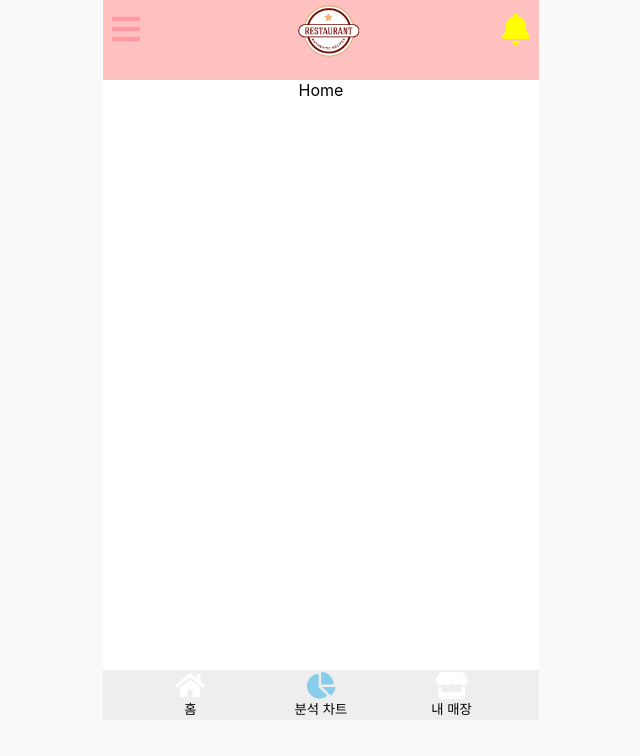
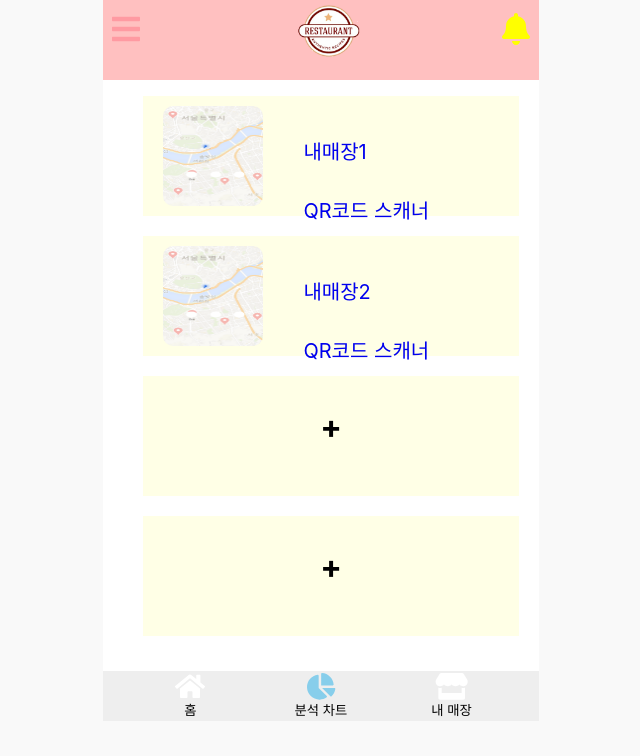
Before and after one commit to Naechelin/nechelin-frontend, a React (Create React App) app in the folder nechelin/: page / in a window 1280 px wide. Shown: the top 756 px of the page, without its empty margins (319-959 px from the left). Built offline with nearby package versions, Linux system fonts and the light colour scheme.

Commit message:
점주화면 QR코드 스캐너 및 번호로 적립화면 하다 말았음

```diff
--- a/nechelin/src/App.js
+++ b/nechelin/src/App.js
@@ -7,7 +7,8 @@ import OwnerAppHeader from "./Components/OwnerLayout/OwnerAppHeader/OwnerAppHead
 import OwnerAppMiddle from "./Components/OwnerLayout/OwnerAppMiddle/OwnerAppMiddle";
 import OwnerAppFooter from "./Components/OwnerLayout/OwnerAppFooter/OwnerAppFooter";
 import "./App.css";
-import {BrowserRouter as Router} from "react-router-dom";
+import {BrowserRouter as Router, Switch, Route} from "react-router-dom";
+
 function App() {
 	let member_type = "owner";
 	if (member_type === "customer")
--- a/nechelin/src/Components/Owner/Home/Home.css
+++ b/nechelin/src/Components/Owner/Home/Home.css
@@ -0,0 +1,30 @@
+.Home {
+	max-height: 570px;
+}
+.Home li {
+	background-color: #ffffe6;
+	padding: 10px;
+	margin-bottom: 20px;
+	list-style: none;
+	min-height: 100px;
+	max-width: 90%;
+}
+
+.Home img {
+	float: left;
+	margin-left: 10px;
+	width: 100px;
+	height: 100px;
+	border-radius: 10px;
+}
+
+.Home label {
+	float: left;
+	margin-left: 40px;
+	margin-top: 30px;
+	font-size: 20px;
+}
+
+.Home h1 {
+	text-align: center;
+}
--- a/nechelin/src/Components/Owner/Home/Home.js
+++ b/nechelin/src/Components/Owner/Home/Home.js
@@ -1,8 +1,41 @@
 import React, {Component} from "react";
+import "./Home.css";
+import {Link} from "react-router-dom";
 
 class Home extends Component {
 	render() {
-		return <div>Home</div>;
+		return (
+			<div className="Home">
+				<ul>
+					<Link to="/QRcodeScanner?storeNum=1">
+						<li>
+							<img
+								src="/images/background.png"
+								alt="매장사진"
+							></img>
+							<label>내매장1</label>
+							<label>QR코드 스캐너</label>
+						</li>
+					</Link>
+					<Link to="/QRcodeScanner?storeNum=2">
+						<li>
+							<img
+								src="/images/background.png"
+								alt="매장사진"
+							></img>
+							<label>내매장2</label>
+							<label>QR코드 스캐너</label>
+						</li>
+					</Link>
+					<li>
+						<h1>+</h1>
+					</li>
+					<li>
+						<h1>+</h1>
+					</li>
+				</ul>
+			</div>
+		);
 	}
 }
 
--- a/nechelin/src/Components/Owner/MyStore/MyStore.js
+++ b/nechelin/src/Components/Owner/MyStore/MyStore.js
@@ -1,8 +1,12 @@
 import React, {Component} from "react";
-
+import Store from "../../Common/Store/Store";
 class MyStore extends Component {
 	render() {
-		return <div>MyStore</div>;
+		return (
+			<div>
+				<Store />
+			</div>
+		);
 	}
 }
 
--- /dev/null
+++ b/nechelin/src/Components/Owner/QRcodeScanner/QRcodeScanner.css
@@ -0,0 +1,27 @@
+.QRcodeScanner {
+	position: relative;
+	text-align: center;
+	overflow: visible;
+	background-color: black;
+	height: 640px;
+	z-index: 1000;
+}
+
+.QRcodeScanner label {
+	float: left;
+	margin-left: 24%;
+	margin-top: 100px;
+	position: relative;
+	font-size: 150px;
+	color: white;
+}
+
+.QRcodeScanner button {
+	font-size: 25px;
+	width: 420px;
+	height: 50px;
+	border-radius: 5px;
+	border: 1px solid black;
+	background-color: aliceblue;
+	margin-top: 50px;
+}
--- /dev/null
+++ b/nechelin/src/Components/Owner/QRcodeScanner/QRcodeScanner.js
@@ -0,0 +1,18 @@
+import React, {Component} from "react";
+import "./QRcodeScanner.css";
+import {Link} from "react-router-dom";
+class QRcodeScanner extends Component {
+	render() {
+		return (
+			<div className="QRcodeScanner">
+				<label>[ + ]</label>
+				<br />
+				<Link to="/StampByPhoneNumber">
+					<button>번호로 적립하기</button>
+				</Link>
+			</div>
+		);
+	}
+}
+
+export default QRcodeScanner;
--- /dev/null
+++ b/nechelin/src/Components/Owner/StampByPhoneNumber/StampByPhoneNumber.css
@@ -0,0 +1,22 @@
+.StampByPhoneNumber {
+	max-height: 640px;
+	position: relative;
+	background-color: white;
+	z-index: 100;
+	padding: 5px;
+}
+
+.StampByPhoneNumber .keyPad button {
+	border-radius: 100%;
+	border: none;
+	margin: 5px;
+	width: 50px;
+	height: 50px;
+}
+
+.StampByPhoneNumber .confirmButtons button {
+	width: 100px;
+	height: 30px;
+	margin: 5px;
+	border: none;
+}
--- /dev/null
+++ b/nechelin/src/Components/Owner/StampByPhoneNumber/StampByPhoneNumber.js
@@ -0,0 +1,38 @@
+import React, {Component} from "react";
+import "./StampByPhoneNumber.css";
+
+class StampByPhoneNumber extends Component {
+	render() {
+		return (
+			<div className="StampByPhoneNumber">
+				<input type="number" readOnly></input>
+				<br />
+				<div className="keyPad">
+					<button>1</button>
+					<button>2</button>
+					<button>3</button>
+					<br />
+					<button>4</button>
+					<button>5</button>
+					<button>6</button>
+					<br />
+					<button>7</button>
+					<button>8</button>
+					<button>9</button>
+					<br />
+					<button>*</button>
+					<button>0</button>
+					<button>#</button>
+					<br />
+				</div>
+
+				<div className="confirmButtons">
+					<button>취소</button>
+					<button>확인</button>
+				</div>
+			</div>
+		);
+	}
+}
+
+export default StampByPhoneNumber;
--- a/nechelin/src/Components/OwnerLayout/OwnerAppFooter/OwnerAppFooter.css
+++ b/nechelin/src/Components/OwnerLayout/OwnerAppFooter/OwnerAppFooter.css
@@ -3,6 +3,7 @@
 	height: 100%;
 	background-color: rgb(238, 238, 238);
 	overflow: hidden;
+	z-index: 0;
 }
 .OwnerAppFooter button {
 	position: relative;
--- a/nechelin/src/Components/OwnerLayout/OwnerAppHeader/OwnerAppHeader.css
+++ b/nechelin/src/Components/OwnerLayout/OwnerAppHeader/OwnerAppHeader.css
@@ -1,20 +1,22 @@
 .OwnerAppHeader {
+	position: relative;
 	background-color: #ffc0c0;
 	height: 5em;
+	z-index: 0;
 }
-#faBars {
+.OwnerAppHeader #faBars {
 	float: left;
 	margin-top: 3%;
 	margin-left: 2%;
 }
-#logo {
+.OwnerAppHeader #logo {
 	margin-left: 4%;
 }
-#QRcode {
+.OwnerAppHeader #QRcode {
 	float: right;
 	z-index: 10px;
 }
-#faBell {
+.OwnerAppHeader #faBell {
 	float: right;
 	margin-top: 3%;
 	margin-right: 2%;
--- a/nechelin/src/Components/OwnerLayout/OwnerAppMiddle/OwnerAppMiddle.css
+++ b/nechelin/src/Components/OwnerLayout/OwnerAppMiddle/OwnerAppMiddle.css
@@ -1,5 +1,6 @@
 .OwnerAppMiddle {
-	min-height: 590px;
-	max-height: 590px;
-	overflow: hidden;
+	position: relative;
+	min-height: 575px;
+	max-height: 575px;
+	overflow: visible;
 }
--- a/nechelin/src/Components/OwnerLayout/OwnerAppMiddle/OwnerAppMiddle.js
+++ b/nechelin/src/Components/OwnerLayout/OwnerAppMiddle/OwnerAppMiddle.js
@@ -4,6 +4,8 @@ import {Switch, Route} from "react-router-dom";
 import Home from "../../Owner/Home/Home";
 import Chart from "../../Owner/Chart/Chart";
 import MyStore from "../../Owner/MyStore/MyStore";
+import QRcodeScanner from "../../Owner/QRcodeScanner/QRcodeScanner";
+import StampByPhoneNumber from "../../Owner/StampByPhoneNumber/StampByPhoneNumber";
 class OwnerAppMiddle extends PureComponent {
 	render() {
 		return (
@@ -21,6 +23,12 @@ class OwnerAppMiddle extends PureComponent {
 					<Route path="/MyStore">
 						<MyStore />
 					</Route>
+					<Route path="/QRcodeScanner">
+						<QRcodeScanner />
+					</Route>
+					<Route path="/StampByPhoneNumber">
+						<StampByPhoneNumber />
+					</Route>
 				</Switch>
 			</div>
 		);
```
